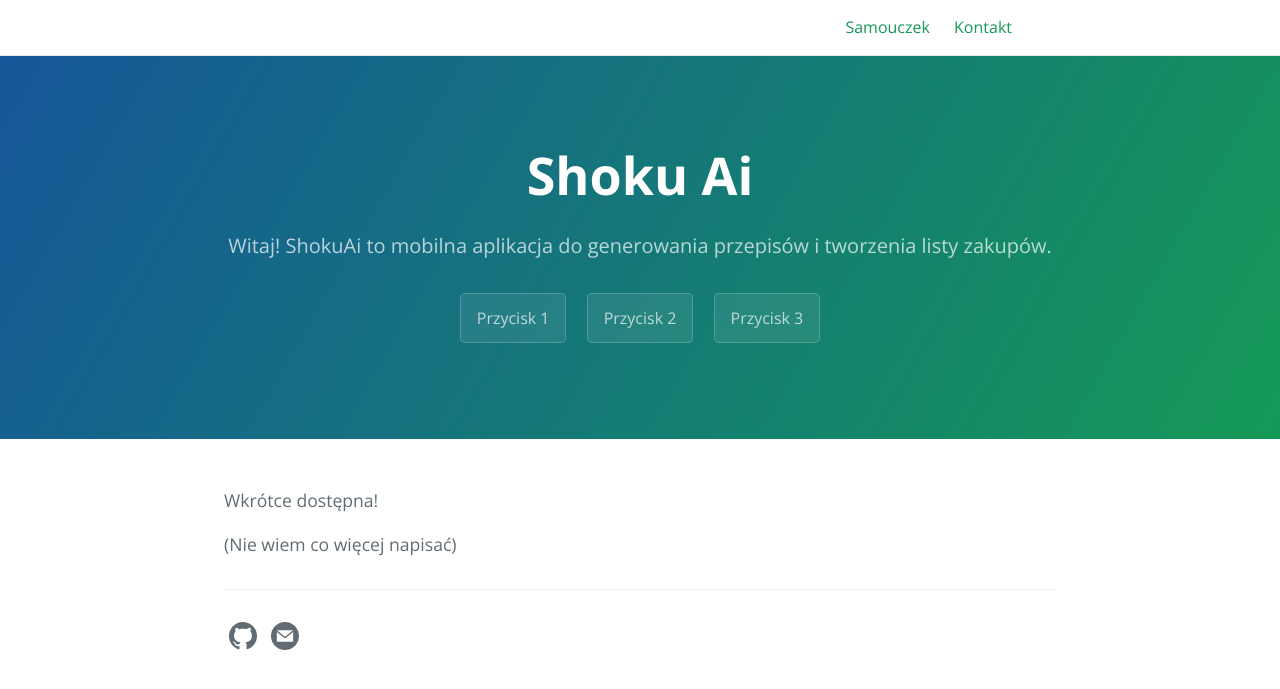
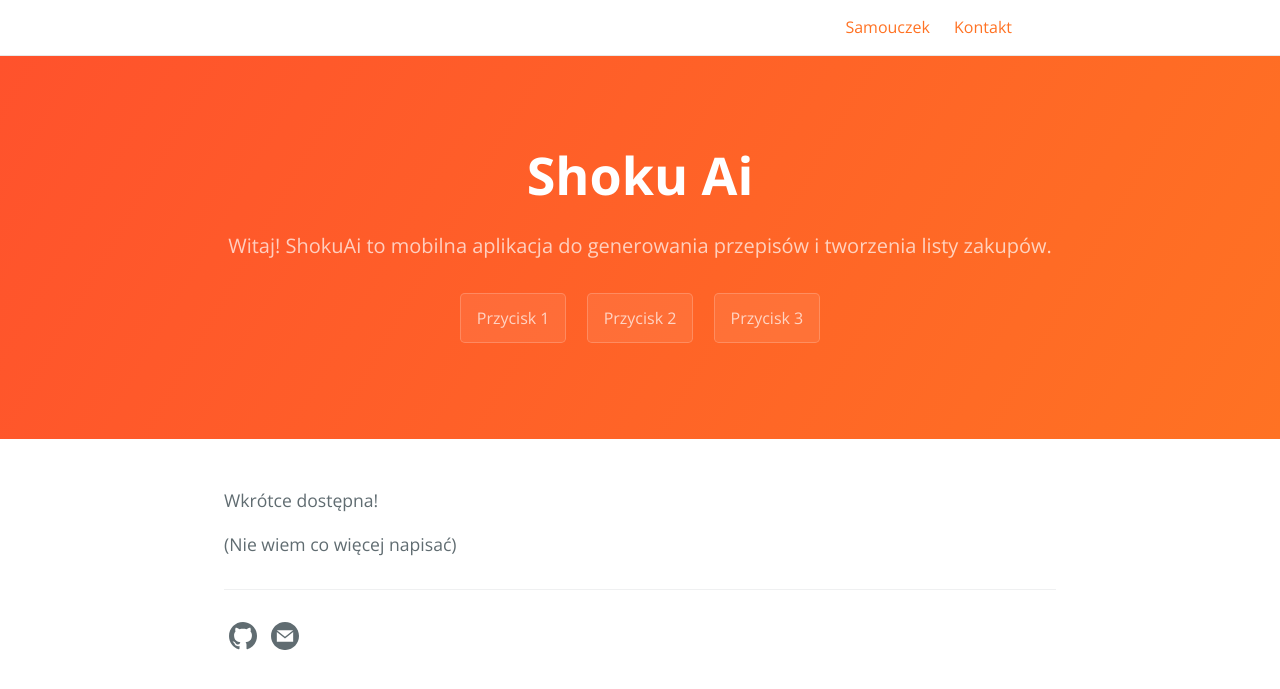
Before and after one commit to PaulinaLewicka1/appTest.github.io, a Jekyll site: the page built from index.md, in a window 1280 px wide. Shown: the top 689 px of the page. Built offline with Jekyll 4.4.1, drawn with Linux system fonts in a browser that asks for light colours.

Commit message:
Kolor test 2

```diff
--- a/_layouts/default.html
+++ b/_layouts/default.html
@@ -7,7 +7,7 @@
     <meta charset="utf-8">
     <meta http-equiv="X-UA-Compatible" content="IE=edge">
     <meta name="viewport" content="width=device-width, initial-scale=1, maximum-scale=1">
-    <meta name="theme-color" content="#16760576">
+    <meta name="theme-color" content="#ff7223">
     <meta name="apple-mobile-web-app-status-bar-style" content="black-translucent">
 
     {% if page.title %}
--- a/_sass/variables.scss
+++ b/_sass/variables.scss
@@ -4,13 +4,13 @@ $medium-breakpoint: 42em !default;
 
 // Headers
 $header-heading-color: #fff !default;
-$header-bg-color: #159957 !default;
-$header-bg-color-secondary: #155799 !default;
+$header-bg-color: #FF7223 !default;
+$header-bg-color-secondary: #FF522C !default;
 
 // Text
-$section-headings-color: #159957 !default;
+$section-headings-color: #FF7223 !default;
 $body-text-color: #606c71 !default;
-$body-link-color: #1e6bb8 !default;
+$body-link-color: #fabd16 !default;
 $blockquote-text-color: #819198 !default;
 
 // Code
```
